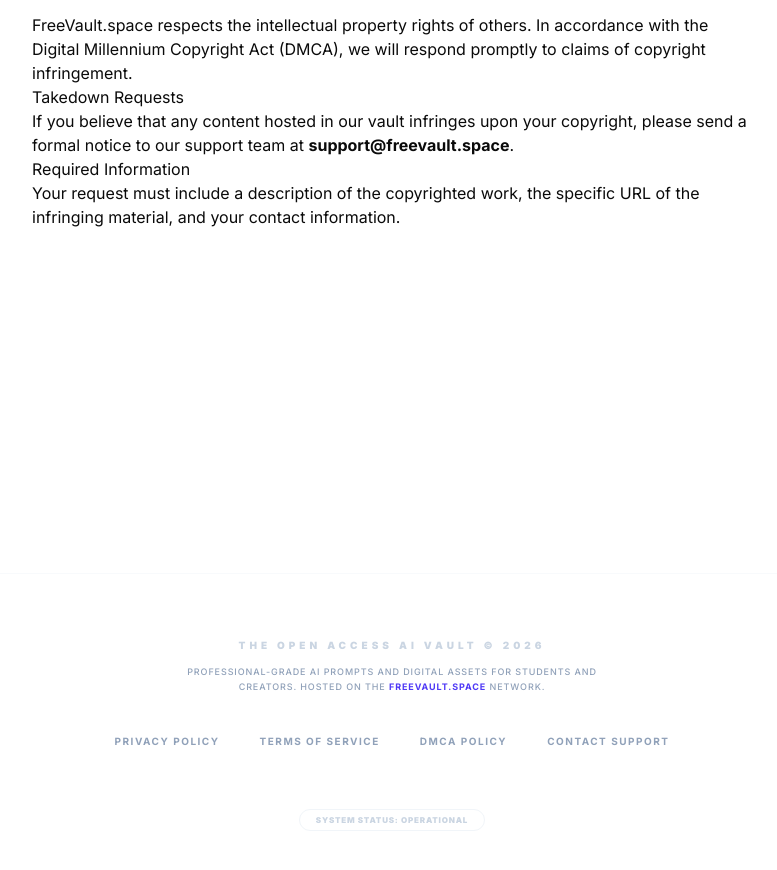
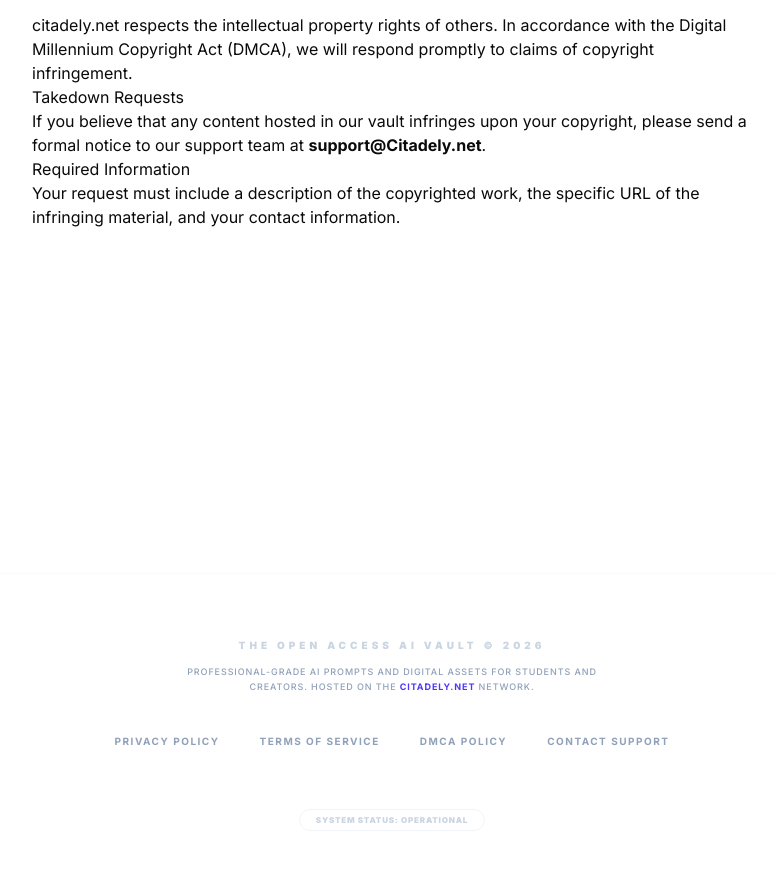
Before and after one commit to Nnamdingozi/CPA-funnel, a Next.js app: page /dmca in a window 1280 px wide. Shown: the part 300-1170 px from the top of the page, without its empty margins (248-1025 px from the left). Built offline with nearby package versions, Linux system fonts and the light colour scheme.

Commit message:
Fix: locker url

```diff
--- a/src/app/dmca/page.tsx
+++ b/src/app/dmca/page.tsx
@@ -3,10 +3,10 @@
 export default function DMCAPolicy() {
   return (
     <LegalPage title="DMCA Policy" lastUpdated="August 2024">
-      <p>FreeVault.space respects the intellectual property rights of others. In accordance with the Digital Millennium Copyright Act (DMCA), we will respond promptly to claims of copyright infringement.</p>
+      <p>citadely.net respects the intellectual property rights of others. In accordance with the Digital Millennium Copyright Act (DMCA), we will respond promptly to claims of copyright infringement.</p>
       <section>
         <h2>Takedown Requests</h2>
-        <p>If you believe that any content hosted in our vault infringes upon your copyright, please send a formal notice to our support team at <strong>support@freevault.space</strong>.</p>
+        <p>If you believe that any content hosted in our vault infringes upon your copyright, please send a formal notice to our support team at <strong>support@Citadely.net</strong>.</p>
       </section>
       <section>
         <h2>Required Information</h2>
--- a/src/app/layout.tsx
+++ b/src/app/layout.tsx
@@ -38,10 +38,16 @@
 const inter = Inter({ subsets: ["latin"] });
 
 export const metadata: Metadata = {
-  title: "FreeVault | Open Access AI Toolkits",
-  description: "Professional-grade AI prompts and digital assets for students and creators.",
+  title: "Citadely | Open Access AI Vault",
+  description: "Professional-grade AI prompts for students.",
+  metadataBase: new URL('https://citadely.net'), // 👈 Update this
+  openGraph: {
+    title: "Citadely AI Vault",
+    description: "Unlock 50+ AI Study Prompts",
+    url: "https://citadely.net", // 👈 Update this
+    siteName: "Citadely",
+  },
 };
-
 export default function RootLayout({
   children,
 }: {
--- a/src/app/page.tsx
+++ b/src/app/page.tsx
@@ -684,7 +684,7 @@
 import Link from "next/link";
 import { OFFERS, CPAOffer } from "@/lib/offers";
 import { Card, CardContent } from "@/components/ui/card";
-import { Sparkles, ArrowRight, Zap } from "lucide-react";
+import {  ArrowRight, Zap } from "lucide-react";
 
 export default function VaultGallery() {
   return (
--- a/src/app/terms/page.tsx
+++ b/src/app/terms/page.tsx
@@ -6,7 +6,7 @@
     <LegalPage title="Terms of Service" lastUpdated="August 2024">
       <section>
         <h2>1. Access to Content</h2>
-        <p>Access to the FreeVault library is granted upon successful completion of our security verification process. We reserve the right to modify or remove content at any time without notice.</p>
+        <p>Access to the citadely library  is granted upon successful completion of our security verification process. We reserve the right to modify or remove content at any time without notice.</p>
       </section>
       <section>
         <h2>2. Intellectual Property</h2>
--- a/src/app/vault/[slug]/page.tsx
+++ b/src/app/vault/[slug]/page.tsx
@@ -153,12 +153,12 @@
                 <form onSubmit={handleRequest} className="space-y-4">
                   <div className="space-y-2">
                     <label className="text-[10px] font-black uppercase tracking-[0.3em] text-slate-500 ml-2">
-                      Academic Delivery Email
+                      Enter your Email
                     </label>
                     <Input
                       required
                       type="email"
-                      placeholder="you@university.edu"
+                      placeholder="you@gmail.com"
                       value={email}
                       onChange={(e) => setEmail(e.target.value)}
                       className="h-16 bg-slate-900 border-0 text-white rounded-2xl px-6 focus:ring-2 focus:ring-indigo-500"
--- a/src/components/layout/footer.tsx
+++ b/src/components/layout/footer.tsx
@@ -16,7 +16,7 @@
           </p>
           <p className="text-[9px] font-medium text-slate-400 max-w-md mx-auto leading-relaxed uppercase tracking-widest">
             Professional-grade AI prompts and digital assets for students and creators.
-            Hosted on the <span className="text-indigo-600 font-bold">FreeVault.space</span> network.
+            Hosted on the <span className="text-indigo-600 font-bold">citadely.net</span> network.
           </p>
         </div>
 
@@ -25,7 +25,7 @@
         <Link href="/privacy" className="hover:text-indigo-600 transition-colors">Privacy Policy</Link>
   <Link href="/terms" className="hover:text-indigo-600 transition-colors">Terms of Service</Link>
   <Link href="/dmca" className="hover:text-indigo-600 transition-colors">DMCA Policy</Link>
-  <Link href="mailto:support@freevault.space" className="hover:text-indigo-600 transition-colors">Contact Support</Link>
+  <Link href="mailto:support@citadely.net" className="hover:text-indigo-600 transition-colors">Contact Support</Link>
         </div>
 
         {/* Technical Badge */}
--- a/src/lib/offers.ts
+++ b/src/lib/offers.ts
@@ -13,7 +13,7 @@
     {
       slug: 'study-prompts',
       title: '50 AI Study Prompts',
-      description: 'The ultimate semester survival kit for university students.',
+      description: 'The ultimate semester survival kit for students.',
       longDescription: "Unlock 50 free AI prompts to help you outline essays, summarize notes, and prep for exams faster. Works with ChatGPT, Claude, Gemini, and more.",
       buttonText: 'Unlock Study Pack',
       lockerUrl: process.env.NEXT_PUBLIC_STUDENT_LOCKER_URL || '',
```
